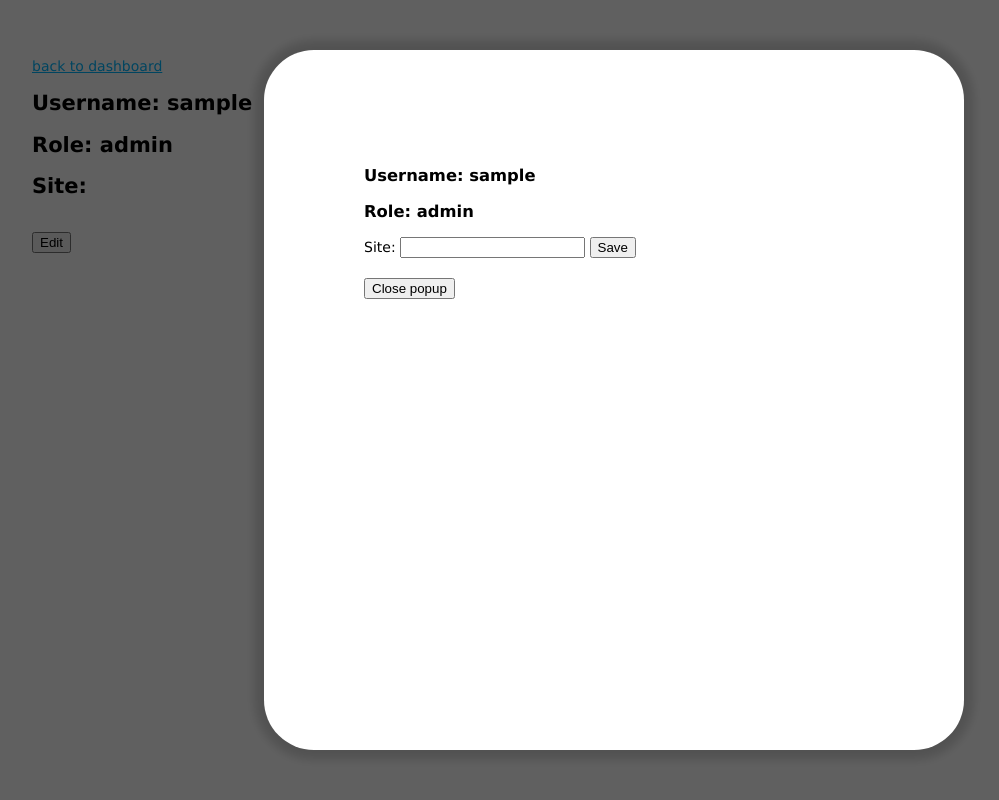
After one commit to kogik/i4, a Node server app: page /user/profile in a window 1280 px wide, after a click on "Edit". The commit adds this page. Shown: the whole page, without its empty margins (26-1025 px from the left). Run offline with Node 20, Linux system fonts and the light colour scheme; the visitor is signed in with stand-in values (Sample User, id 1); some libraries are stand-ins or nearby versions.

Commit message:
profile page added

```diff
--- /dev/null
+++ b/public/javascripts/profile.js
@@ -0,0 +1,11 @@
+var popup = document.getElementById("popup");
+
+function popup_toggle() {
+	if (popup.hidden) {
+		// show popup
+		popup.hidden = false;
+	} else {
+		// hide popup
+		popup.hidden = true;
+	}
+}
--- /dev/null
+++ b/public/stylesheets/popup.css
@@ -0,0 +1,27 @@
+#popup {
+	top: 0;
+	left: 0;
+	width: 100vw;
+	height: 100vh;
+	position: fixed;
+	z-index: auto;
+
+	background-color: rgba(0, 0, 0, 0.624);
+}
+
+.popup-box {
+	width: 500px;
+	height: 500px;
+	background-color: white;
+	border-radius: 50px;
+	z-index: 1001;
+	position: absolute;
+	top: 50%;
+	left: 50%;
+	transform: translate(-50%, -50%);
+	padding: 100px;
+	box-shadow: 0 0 10px 10px rgba(0, 0, 0, 0.153);
+}
+.popup-box input {
+	margin-bottom: 20px;
+}
--- a/routes/user.js
+++ b/routes/user.js
@@ -6,15 +6,20 @@ var router = express.Router();
 
 /* GET home page. */
 
-router.get("/dashboard", function (req, res, next) {
+router.get("/dashboard", (req, res, next) => {
 	res.render("user/dashboard", { title: "i4 - dashboard", user: req.user });
 });
 
-router.get("/admin-panel", isAdmin, async function (req, res, next) {
+router.get("/admin-panel", isAdmin, async (req, res, next) => {
 	User.find({}, (err, result) => {
 		if (err) console.log(err);
 		res.render("user/admin-panel", { title: "i4 - adminpanel", user: req.user, users: result, message: req.flash("admin-message") });
 	});
+});
+
+// logic
+router.get("/profile", (req, res, next) => {
+	res.render("user/profile", { title: "i4 - your profile", user: req.user, message: req.flash("profile-message") });
 });
 
 router.post("/admin-panel/create-user", isAdmin, (req, res, next) => {
@@ -34,6 +39,15 @@ router.get("/admin-panel/delete-user/:id", isAdmin, (req, res, next) => {
 	});
 });
 
+router.post("/edit-profile", (req, res, next) => {
+	var { site } = req.body;
+	User.findByIdAndUpdate(req.user._id, { site: site }, (err) => {
+		if (err) req.flash("profile-message", "Unable to edit profile informations.");
+		else req.flash("profile-message", "User informations has been saved.");
+		res.redirect("/user/profile");
+	});
+});
+
 function isAdmin(req, res, next) {
 	if (req.user.role == "admin") return next();
 	return res.redirect("/user/dashboard");
--- /dev/null
+++ b/views/user/profile.ejs
@@ -0,0 +1,39 @@
+<!DOCTYPE html>
+<html>
+	<head>
+		<title><%= title %></title>
+		<link rel="stylesheet" href="/stylesheets/style.css" />
+		<link rel="stylesheet" href="/stylesheets/popup.css" />
+	</head>
+	<body>
+		<div id="popup" hidden>
+			<div class="popup-box">
+				<% if (typeof(message) != "undefined"){ %>
+				<div class="msg"><%= message %></div>
+				<% } %>
+				<h3>Username: <%= user.username%></h3>
+				<h3>Role: <%= user.role%></h3>
+				<form action="/user/edit-profile" method="post">
+					<label for="site">Site: </label>
+					<input type="text" name="site" value="<%= user.site %>" />
+					<button type="submit">Save</button>
+				</form>
+				<button onclick="popup_toggle()">Close popup</button>
+			</div>
+		</div>
+
+		<% if (typeof(message) != "undefined"){ %>
+		<div class="msg"><%= message %></div>
+		<% } %>
+
+		<a href="/user/dashboard">back to dashboard</a>
+		<h2>Username: <%= user.username %></h2>
+		<h2>Role: <%= user.role %></h2>
+		<h2>Site: <%= user.site %></h2>
+		<br />
+
+		<button onclick="popup_toggle()">Edit</button>
+
+		<script src="/javascripts/profile.js"></script>
+	</body>
+</html>
```
Also changed, not shown: views/user/dashboard.ejs (+7 -3 lines).
